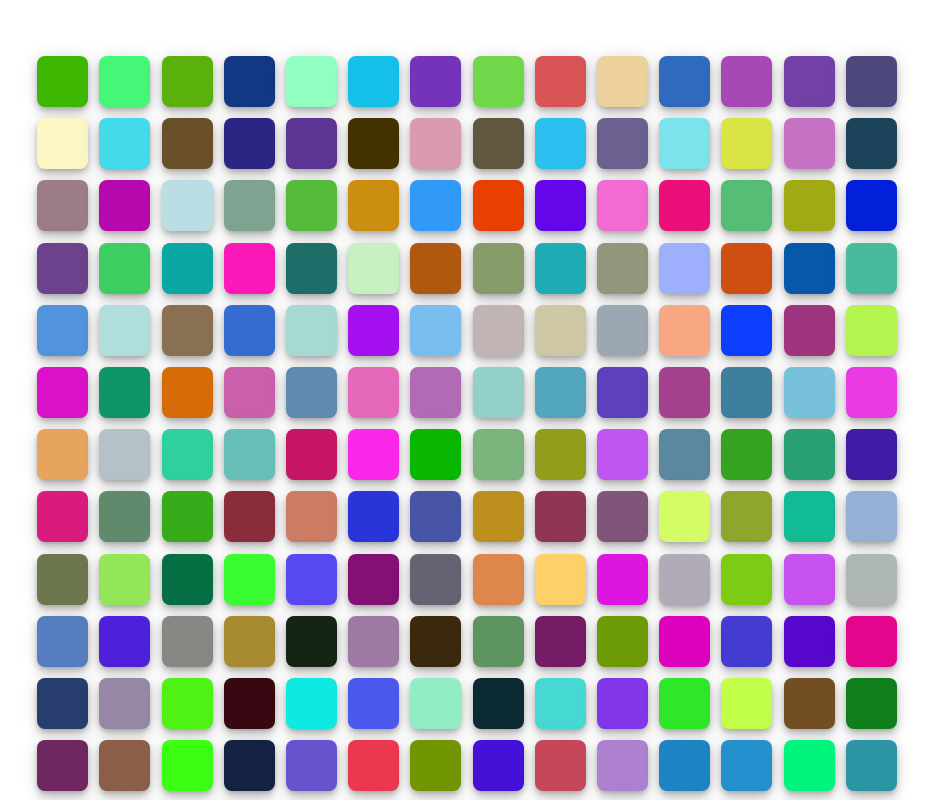
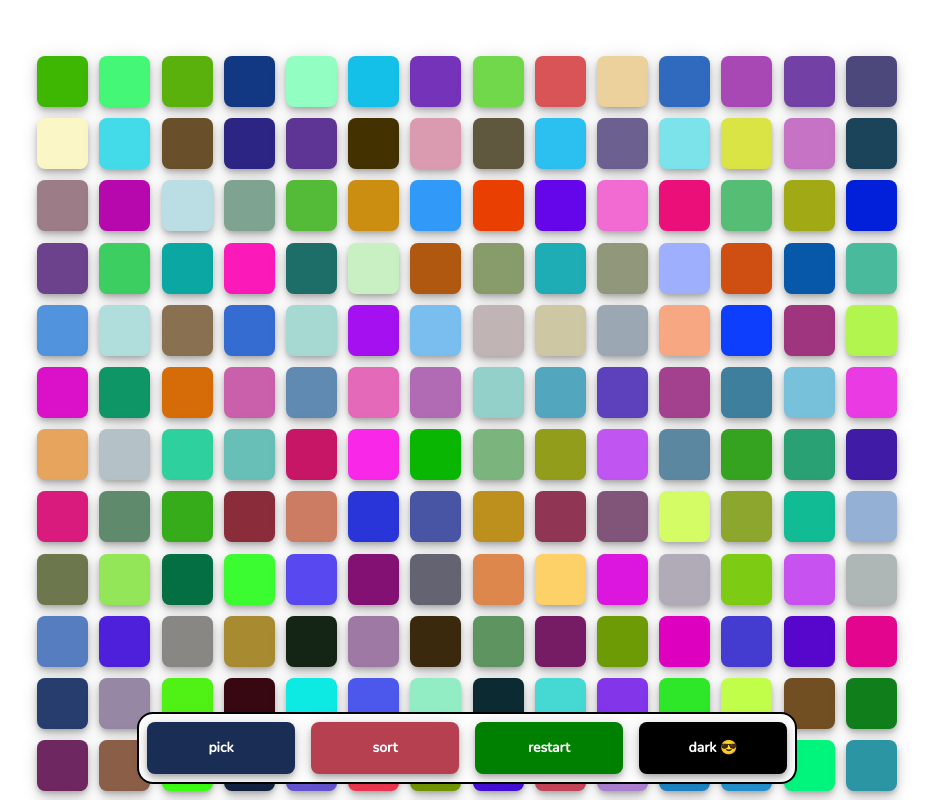
Before and after one commit to DungNg/random-color-angular, an Angular app: page / in a window 1280 px wide. Shown: the top 800 px of the page, without its empty margins (173-1106 px from the left). Built offline with nearby package versions, Linux system fonts and the light colour scheme.

Commit message:
style: change btn-function to fixed

```diff
--- a/src/app/color/color.component.css
+++ b/src/app/color/color.component.css
@@ -21,7 +21,7 @@
     flex-wrap: wrap;
     height: auto;
     padding-top: var(--spacing);
-    padding-bottom: 2rem;
+    padding-bottom: 7rem;
     width: 100%;
 }
 
@@ -43,11 +43,16 @@
 }
 
 .func-container {
+    border: 2pt solid var(--text-color);
+    background-color: var(--background-color);
+    padding: .5rem;
+    border-radius: 1rem;
+    position: fixed;
+    bottom: 1rem;
     display: flex;
     flex-direction: row;
     gap: 1rem;
     width: 90vw;
-    margin-bottom: var(--spacing);
     justify-content: center;
     align-items: center;
 }
@@ -64,6 +69,7 @@
     cursor: pointer;
     width: 100%;
     padding: .5rem;
+    /* border: 2px solid var(--background-color); */
     border-radius: var(--border-radius);
     text-align: center;
     transform: scale(1);
@@ -87,7 +93,7 @@
 }
 
 .downloadImage{
-    background-color: #FFC436;
+    background-color: #1A2D55;
 }
 
 .noselect {
--- a/src/app/color/color.component.html
+++ b/src/app/color/color.component.html
@@ -26,7 +26,7 @@
   </div>
   <!-- <div class="message"></div> -->
   <div class="func-container" *ngIf="isShowFunc">
-    <button @fade mat-button class="btn-func downloadImage noselect" (click)="openDialogDownloadImage()">download</button>
+    <button @fade mat-button class="btn-func downloadImage noselect" (click)="openDialogDownloadImage()">pick</button>
     <button @fade mat-button class="btn-func sort noselect" (click)="sort()">sort</button>
     <button @fade mat-button class="btn-func restart noselect" (click)="restart()">restart</button>
     <button @fade mat-button class="btn-func dark-mode noselect" *ngIf="!isDarkMode" (click)="darkMode(true)">dark
--- a/src/app/color/color.component.ts
+++ b/src/app/color/color.component.ts
@@ -142,5 +142,6 @@
     document.body.appendChild(link);
     link.click();
     document.body.removeChild(link);
+    document.removeChild(canvas);
   }
 }
```
